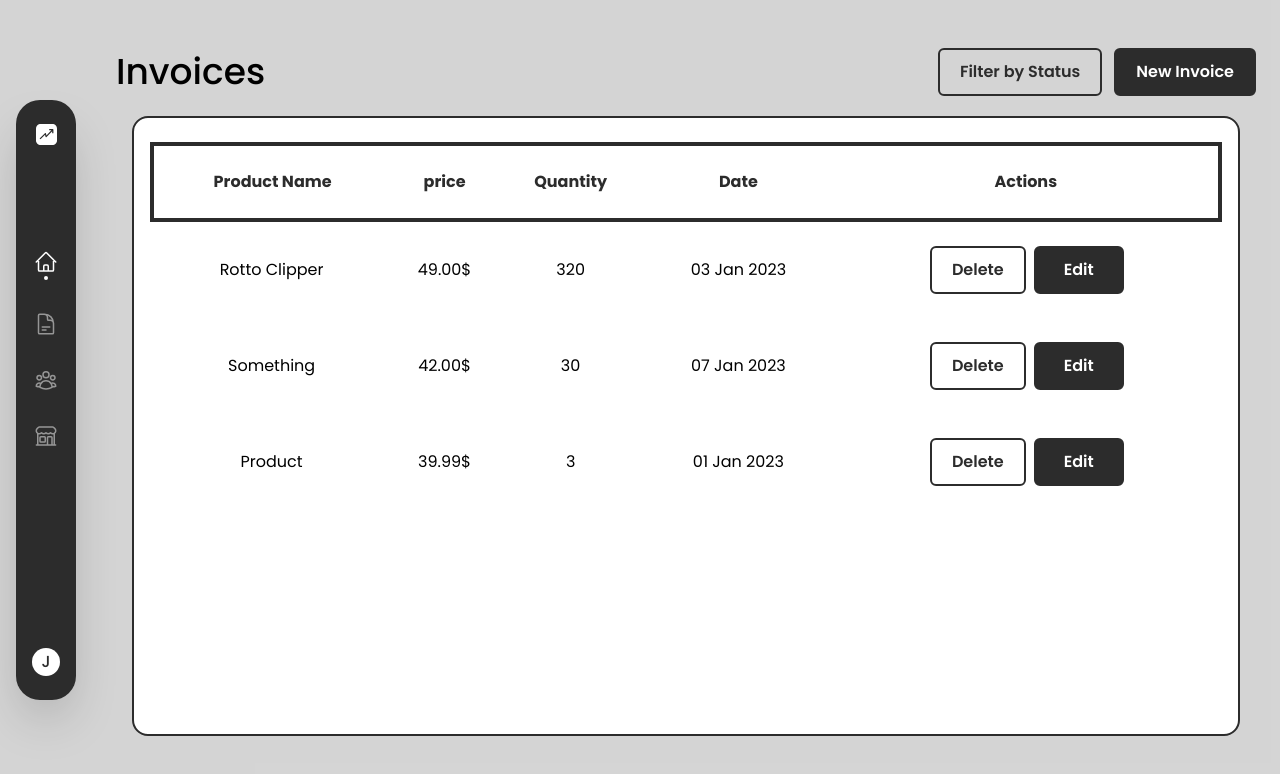
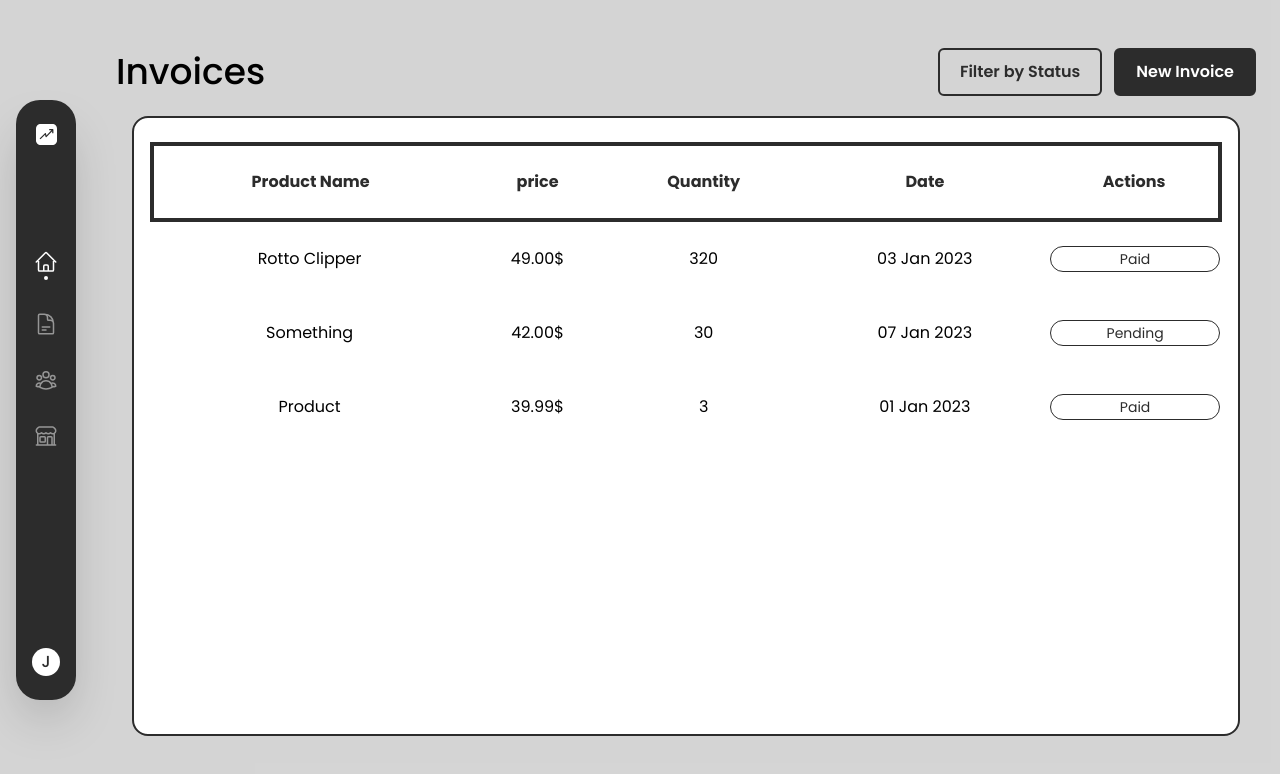
Before and after one commit to n53337/minvoicer, a React (Vite) app: page /invoices in a window 1280 px wide. Shown: the top 774 px of the page. Built offline with nearby package versions, Linux system fonts and the light colour scheme.

Commit message:
Invoice Row component

```diff
--- /dev/null
+++ b/src/components/Invoices/InvoiceRow.jsx
@@ -0,0 +1,5 @@
+const InvoiceRow = () => {
+  return <div>InvoiceRow</div>;
+};
+
+export default InvoiceRow;
--- a/src/components/shared/Table.jsx
+++ b/src/components/shared/Table.jsx
@@ -1,18 +1,8 @@
-const Table = () => {
-  // wrap all the data on a single obj
-  const tableData = {
-    head: ["Product Name", "price", "Quantity", "Date", "Actions"],
-    body: [
-      ["Rotto Clipper", "49.00$", 320, "03 Jan 2023"],
-      ["Something", "42.00$", 30, "07 Jan 2023"],
-      ["Product", "39.99$", 3, "01 Jan 2023"],
-    ],
-    btns: true,
-  };
+const Table = ({ tableData }) => {
   return (
     <div className="w-full overflow-auto">
-      <table className="w-full max-h-full my-6">
-        <thead className="w-full border-2 md:border-4 border-brown  ">
+      <table className="w-full max-h-full my-6 table-auto">
+        <thead className="w-full border-2 md:border-4 border-brown">
           <tr className="text-brown">
             {tableData.head.map((t) => {
               return <th key={t}>{t}</th>;
@@ -23,17 +13,20 @@ const Table = () => {
         <tbody className="w-full">
           {tableData.body.map((tr) => {
             return (
-              <tr key={tr[0]}>
+              <tr
+                key={tr[0]}
+                className="cursor-pointer hover:bg-brown-100 duration-100"
+              >
                 {tr.map((td) => {
                   return <td key={td}>{td}</td>;
                 })}
 
-                {tableData.btns && (
+                {/* {tableData.btns && (
                   <td className="f-center gap-2">
                     <button className="btn btn-accent">Delete</button>
                     <button className="btn btn-primary px-7">Edit</button>
                   </td>
-                )}
+                )} */}
               </tr>
             );
           })}
--- a/src/pages/invoices/Invoices.jsx
+++ b/src/pages/invoices/Invoices.jsx
@@ -1,11 +1,24 @@
 import AppSkeleton from "../../components/shared/AppSkeleton";
 import Table from "../../components/shared/Table";
 
+const Status = ({ status }) => {
+  return <aside className="status">{status}</aside>;
+};
+
 const Invoices = () => {
+  const tableData = {
+    head: ["Product Name", "price", "Quantity", "Date", "Actions"],
+    body: [
+      ["Rotto Clipper", "49.00$", 320, "03 Jan 2023", <Status status="Paid" />],
+      ["Something", "42.00$", 30, "07 Jan 2023", <Status status="Pending" />],
+      ["Product", "39.99$", 3, "01 Jan 2023", <Status status="Paid" />],
+    ],
+  };
+
   return (
     <AppSkeleton title="Invoices" utils>
       <div className="max-h-full overflow-auto">
-        <Table />
+        <Table tableData={tableData} />
       </div>
     </AppSkeleton>
   );
--- a/src/styles/globals.css
+++ b/src/styles/globals.css
@@ -149,4 +149,8 @@ body {
   .f-evenly {
     @apply flex justify-evenly;
   }
+
+  .status {
+    @apply p-0.5 text-brown text-sm border border-brown rounded-full;
+  }
 }
```
